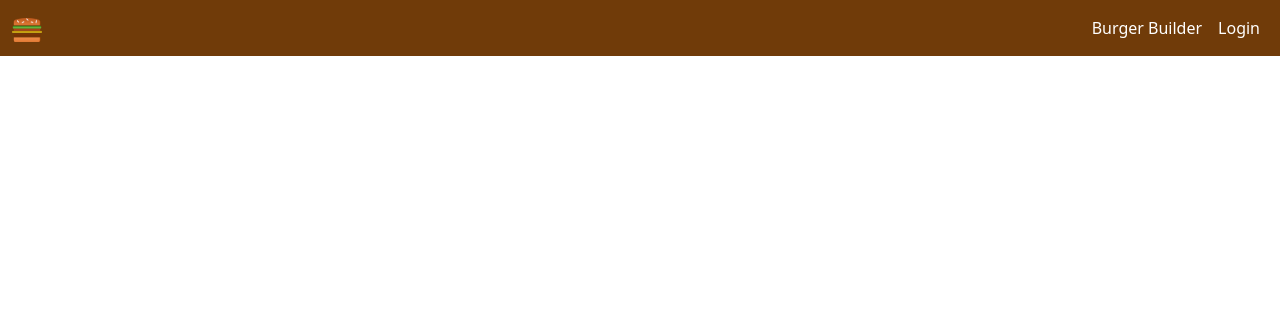
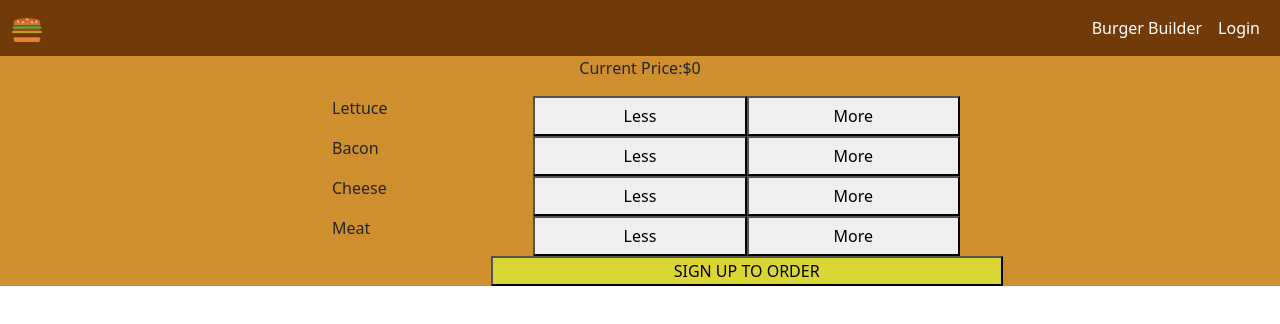
Before and after one commit to SyedMusaGillani/burger-app, a React (Create React App) app: page / in a window 1280 px wide. Shown: the top 324 px of the page. Built offline with nearby package versions, Linux system fonts and the light colour scheme.

Commit message:
Created Ingredient and Controls component

```diff
--- a/src/App.js
+++ b/src/App.js
@@ -1,10 +1,12 @@
 import './App.css';
 import 'bootstrap/dist/css/bootstrap.min.css';
 import { Nav } from './components/nav'
+import { Controls } from './components/controls'
 function App() {
   return (
     <>
       <Nav></Nav>
+      <Controls></Controls>
     </>
   );
 }
--- /dev/null
+++ b/src/components/controls/Control.jsx
@@ -0,0 +1,71 @@
+import { useState } from "react";
+import "./control.css";
+import IngredientControl from "./ingredientControl";
+
+function Control() {
+  const [lettuce, setLettuce] = useState(0);
+  const [bacon, setBacon] = useState(0);
+  const [meat, setMeat] = useState(0);
+  const [cheese, setCheese] = useState(0);
+
+  const buttons = [
+    {
+      label: "Lettuce",
+      onLess() {
+        if (lettuce > 0) setLettuce(lettuce - 0.5);
+      },
+      onMore() {
+        setLettuce(lettuce + 0.5);
+      },
+    },
+    {
+      label: "Bacon",
+      onLess() {
+        if (bacon > 0) setBacon(bacon - 0.7);
+      },
+      onMore() {
+        setBacon(bacon + 0.7);
+      },
+    },
+    {
+      label: "Cheese",
+      onLess() {
+        if (cheese > 0) setCheese(cheese - 0.4);
+      },
+      onMore() {
+        setCheese(cheese + 0.4);
+      },
+    },
+    {
+      label: "Meat",
+      onLess() {
+        if (meat > 0) setMeat(meat - 1.3);
+      },
+      onMore() {
+        setMeat(meat + 1.3);
+      },
+    },
+  ];
+  const ingredients = buttons.map((ing) => (
+    <IngredientControl
+      label={ing.label}
+      onLess={ing.onLess}
+      onMore={ing.onMore}
+    />
+  ));
+
+  return (
+    <div className="container-fluid bg-controls p-0 m-0">
+      <p className="text-center">
+        Current Price:${lettuce + meat + cheese + bacon}
+      </p>
+      {ingredients}
+      <div className="row m-0 justify-content-center">
+        <div className="col-2"></div>
+        <button className="btn-order">SIGN UP TO ORDER</button>
+      </div>
+    </div>
+  );
+}
+
+export default Control;
--- /dev/null
+++ b/src/components/controls/control.css
@@ -0,0 +1,16 @@
+.bg-controls{
+  background-color: #CF8F2E;
+}
+
+.width-100 {
+  width: 100%;
+}
+
+.btn-order{
+  background-color: #DAD735;
+  width: 40%;
+}
+
+.outline{
+  border: 3px dotted blue;
+}
--- /dev/null
+++ b/src/components/controls/index.js
@@ -0,0 +1,5 @@
+import Controls from './Control';
+
+export {
+  Controls
+}
--- /dev/null
+++ b/src/components/controls/ingredientControl/IngredientControl.jsx
@@ -0,0 +1,10 @@
+
+export default function IngredientControl({label, onLess, onMore}){
+  return (
+    <div className="row m-0 justify-content-center">
+      <p className='col-2'>{label}</p>
+      <button className='col-2' onClick={onLess}>Less</button>
+      <button className='col-2' onClick={onMore}>More</button>
+    </div>
+  );
+}
--- /dev/null
+++ b/src/components/controls/ingredientControl/index.js
@@ -0,0 +1,2 @@
+import IngredientControl from "./IngredientControl";
+export default IngredientControl;
```
